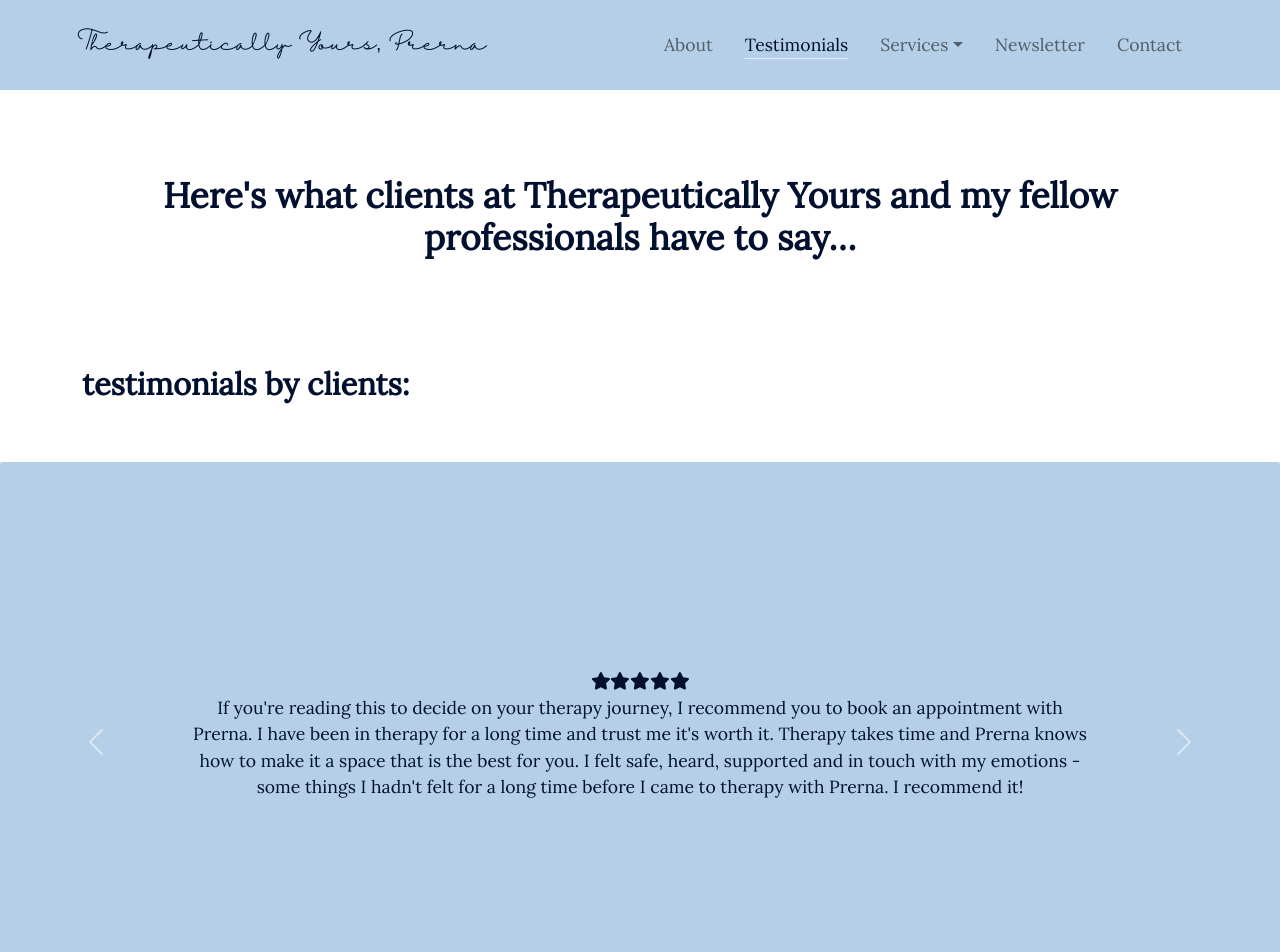
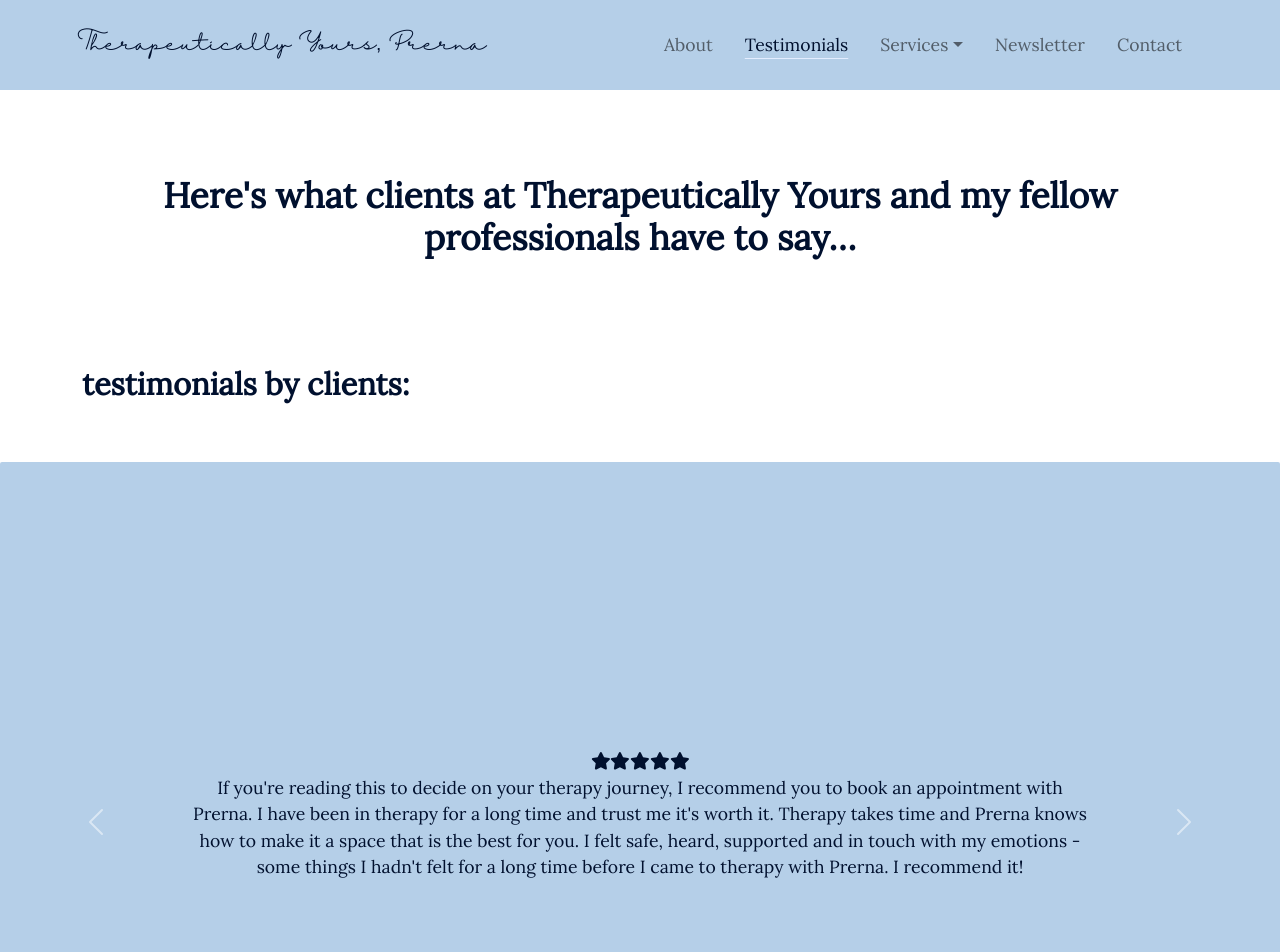
Before and after one commit to TapasyaKalra/prerna-saxena, a React (Create React App) app: page /testimonials in a window 1280 px wide. Shown: the top 952 px of the page. Built offline with nearby package versions, Linux system fonts and the light colour scheme.

Commit message:
fixing mobile css

```diff
--- a/src/components/Community.js
+++ b/src/components/Community.js
@@ -134,7 +134,7 @@ export default function Community() {
 						updates.
 					</p>
 					<p>Here are some of the themes available on the page:</p>
-					<ul>
+					<ul className="mx-3">
 						<li>
 							<span className="fw-bold">All Things Therapy!</span>
 							- A complete guide to the world of therapy.
--- a/src/css/About.css
+++ b/src/css/About.css
@@ -32,6 +32,7 @@
 .about img {
 	width: 100%;
 	object-fit: cover;
+	/* max-height: 70vh; */
 }
 #dropdown-basic {
 	background-color: white;
@@ -42,6 +43,3 @@
 	border: none;
 	box-shadow: none;
 }
-img {
-	max-height: 70vh;
-}
--- a/src/css/Testimonials.css
+++ b/src/css/Testimonials.css
@@ -1,21 +1,20 @@
-.testimonials .carousel-item{
-    max-height: 70vh;
-
+.testimonials .carousel-item {
+	max-height: none !important;
 }
-.carousel-inner{
+.carousel-inner {
 	border-radius: 2px;
 }
-.testimonials .carousel-caption{
+.testimonials .carousel-caption {
 	top: 50%;
 	transform: translateY(-50%);
 	bottom: initial;
-    color:#00102E
+	color: #00102e;
 }
-@media (max-width: 768px){
+@media (max-width: 768px) {
 	.testimonials .carousel-caption {
 		font-size: 0.8rem;
 	}
-    .testimonials .carousel-item{
+	.testimonials .carousel-item {
 		min-height: 70vh;
 	}
 }
```
Lines whose indentation alone changed are shown as unchanged.
